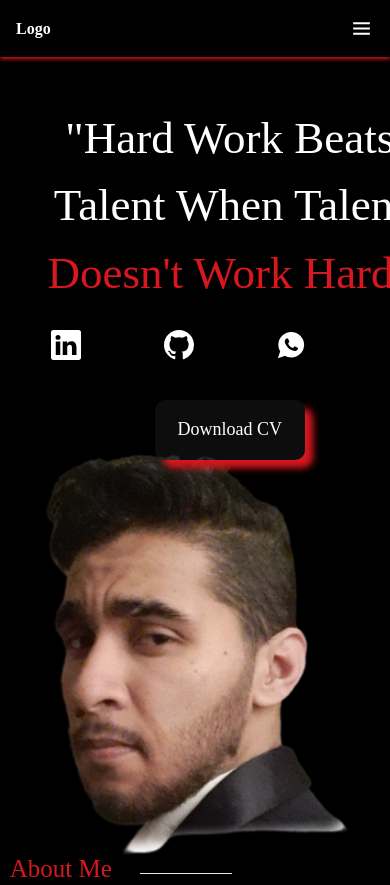
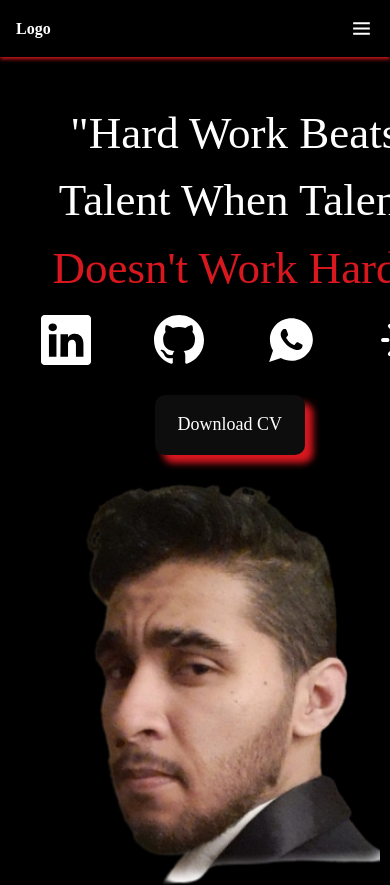
Before and after one commit to NathanDavids/PortfolioProject, a React (Vite) app: page / in a window 390 px wide. Shown: the top 885 px of the page. Built offline with nearby package versions, Linux system fonts and the light colour scheme; a web font is replaced by a local one.

Commit message:
Removed unnecessary extra code for responsivness

```diff
--- a/src/components/home/home.css
+++ b/src/components/home/home.css
@@ -137,161 +137,6 @@
     }
 }
 
-/* Mobile-first media query */
-@media screen and (max-width: 320px) {
-    #home{
-        height: 850px;
-    }
-    #homeContainer{
-        height: 850px;
-    }
-    #mainContainer{
-        display: grid;
-    }
-    #nameContainer{
-        top: 360px;
-        font-size: 90px;
-    }
-
-    #homeImgContainer{
-        height: 300px;
-    }
-
-    .homeImg{
-        position: relative;
-        top: 205px;
-        right: 40px;
-        width: 400px;
-        height: 400px;
-    }
-    #homeTextContainer{
-       width: 250px;
-       height: 150px;
-       top: -790px;
-       left: -5px;
-    }
-    #homeQuote{
-        font-size: 30px;
-    }
-    #homeSocialsContainer{
-       top: -770px;
-       left: -13px;
-       font-size: 30px;
-       display: flex;
-       justify-content: space-around;
-       height: 100px;
-       width: 270px;
-    }
-    #btnContainer{
-        top: -780px;
-        left: 20px;
-    }
-  }
-
-  /* Mobile-M media query */
-@media screen and (max-width: 375px) {
-    #home{
-        height: 850px;
-        width: 100%;
-    }
-    #homeContainer{
-        height: 850px;
-    }
-    #mainContainer{
-        display: grid;
-    }
-    #nameContainer{
-        top: 360px;
-        font-size: 90px;
-    }
-
-    #homeImgContainer{
-        height: 300px;
-    }
-
-    .homeImg{
-        position: relative;
-        top: 235px;
-        right: 40px;
-        width: 500px;
-        height: 500px;
-    }
-    #homeTextContainer{
-       width: 250px;
-       height: 150px;
-       top: -790px;
-       left: 20px;
-    }
-    #homeQuote{
-        font-size: 30px;
-    }
-    #homeSocialsContainer{
-       top: -770px;
-       left: 15px;
-       font-size: 30px;
-       display: flex;
-       justify-content: space-around;
-       height: 100px;
-       width: 270px;
-    }
-    #btnContainer{
-        top: -780px;
-        left: 50px;
-    }
-  }
-
-  /* Mobile-L media query */
-@media screen and (max-width: 425px) {
-    #home{
-        height: 850px;
-        width: 100%;
-    }
-    #homeContainer{
-        height: 850px;
-    }
-    #mainContainer{
-        display: grid;
-    }
-    #nameContainer{
-        top: 360px;
-        font-size: 90px;
-    }
-
-    #homeImgContainer{
-        height: 300px;
-    }
-
-    .homeImg{
-        position: relative;
-        top: 205px;
-        right: 40px;
-        width: 400px;
-        height: 400px;
-    }
-    #homeTextContainer{
-       width: 250px;
-       height: 150px;
-       top: -790px;
-       left: -5px;
-    }
-    #homeQuote{
-        font-size: 30px;
-    }
-    #homeSocialsContainer{
-       top: -770px;
-       left: -13px;
-       font-size: 30px;
-       display: flex;
-       justify-content: space-around;
-       height: 100px;
-       width: 270px;
-    }
-    #btnContainer{
-        top: -780px;
-        left: 20px;
-    }
-  }
-
 /* Media Queries */
 
 
```
